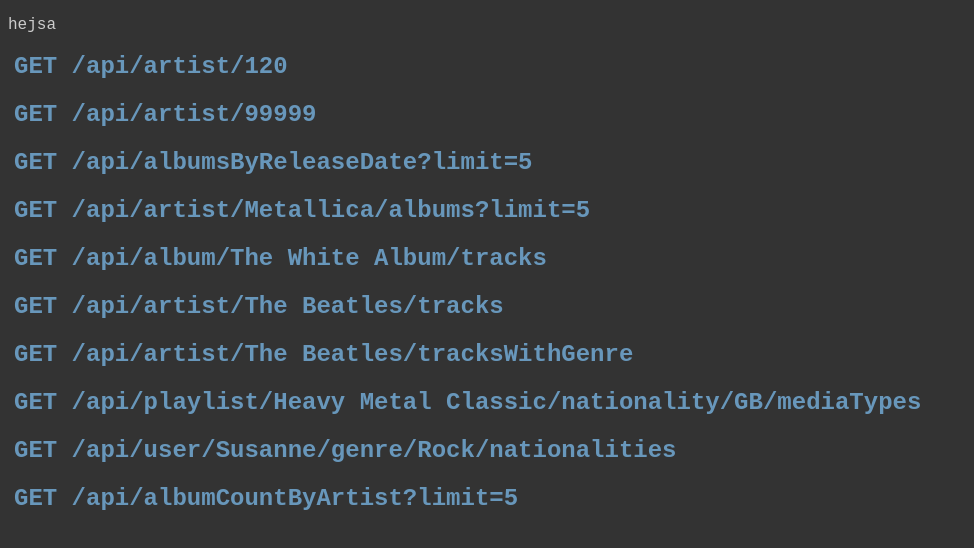
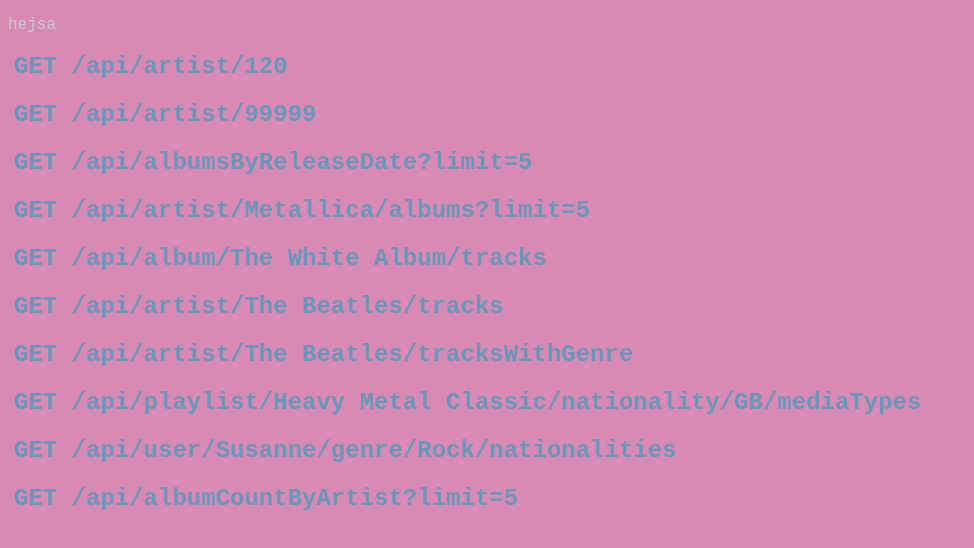
Before and after one commit to mieengelsen/ita-music, a website: page frontend/index.html in a window 1280 px wide. Shown: the whole page, without its empty margins (0-974 px from the left). Drawn offline with Linux system fonts and the light colour scheme.

Commit message:
changed bcolor to pink

```diff
--- a/frontend/styles.css
+++ b/frontend/styles.css
@@ -1,5 +1,5 @@
 html {
-    background-color: #333;
+    background-color: rgb(216, 138, 180);
     color: #ccc;
     font-family: monospace;
     font-size: 16px;
```
Also changed, not shown: 1 other file.
